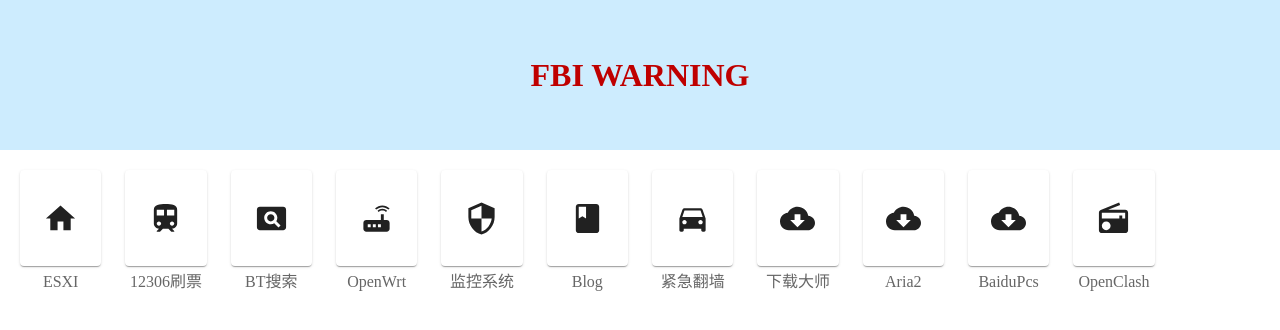
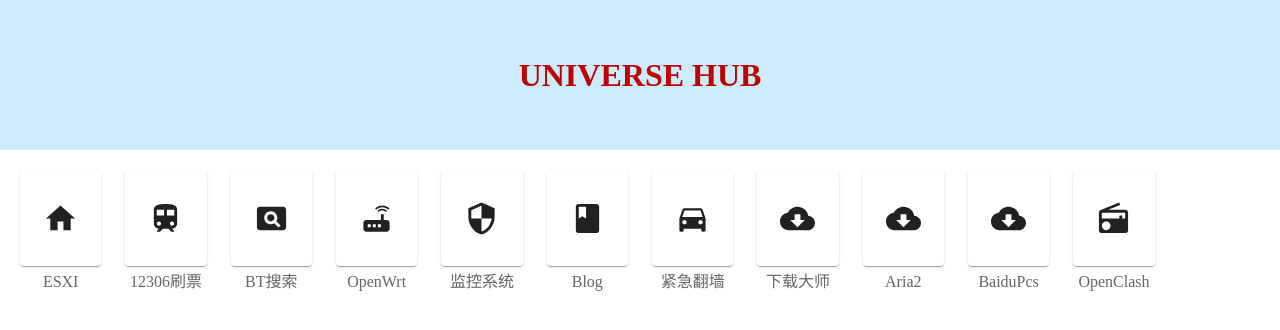
Before and after one commit to z-hhh/react-starter, a React app: page / in a window 1280 px wide. Shown: the top 330 px of the page. Built offline with nearby package versions, Linux system fonts and the light colour scheme.

Commit message:
update title

```diff
--- a/src/pages/home/index.js
+++ b/src/pages/home/index.js
@@ -106,7 +106,7 @@ export default function Home() {
     return (
         <div>
             <div className={classes.header}>
-                <h1>FBI WARNING</h1>
+                <h1>UNIVERSE HUB</h1>
             </div>
             <div className={classes.content}>
                 <Grid container spacing={3}>
```
